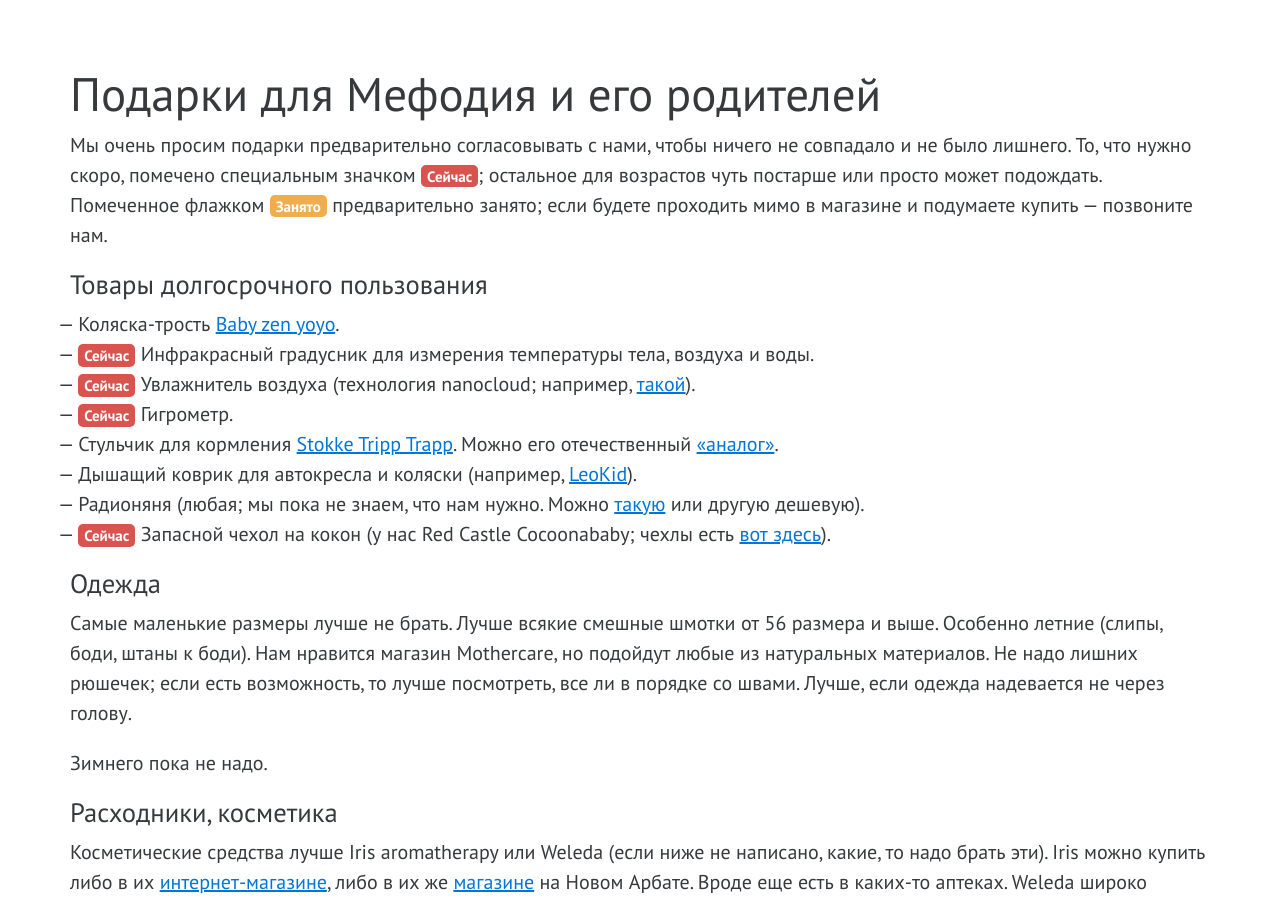
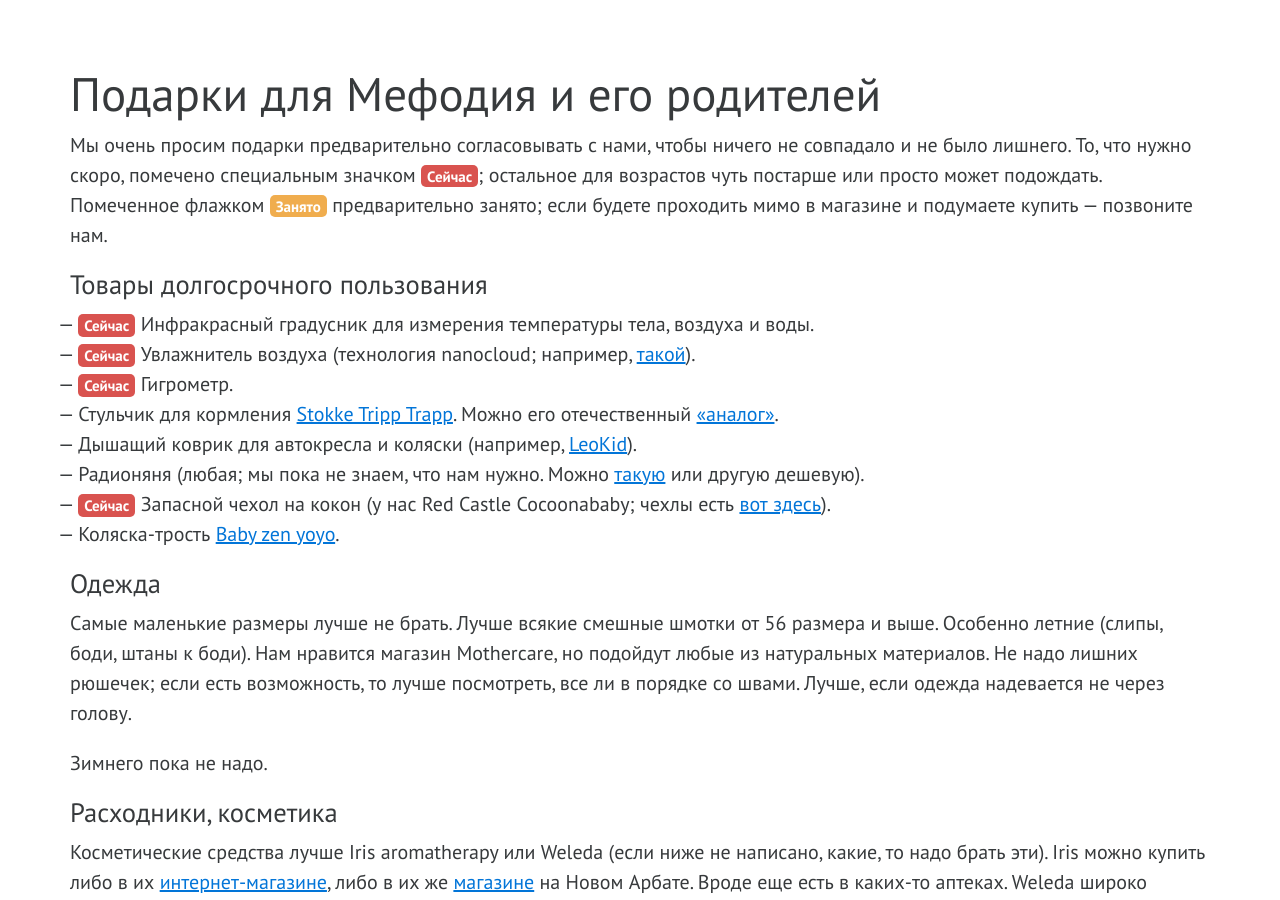
Before and after one commit to stepashka/akho.github.io, a Jekyll site: the page built from baby-wishlist.md, in a window 1280 px wide and 900 px high. Built offline with Jekyll 4.4.1, drawn with Linux system fonts in a browser that asks for light colours; part of the change alters nothing that is shown.

```diff
--- a/baby-wishlist.md
+++ b/baby-wishlist.md
@@ -9,7 +9,6 @@ permalink: /baby-wishlist/
 #### Товары долгосрочного пользования
 
 {: .dashes}
-- Коляска-трость [Baby zen yoyo](https://market.yandex.ru/product/8528976?hid=90796&suggest=1&suggest_type=model).
 - <span class="label label-danger">Сейчас</span> Инфракрасный градусник для измерения температуры тела, воздуха и воды.
 - <span class="label label-danger">Сейчас</span> Увлажнитель воздуха (технология nanocloud; например, [такой](http://www.ozon.ru/context/detail/id/22444124/?frommarket=https%3a/market.yandex.ru/search.xml%3fcvredirect=2&text=увлажнитель+воздуха+nanocloud&utm_campaign=div_appliance&utm_content=22444124&utm_medium=cpc&utm_source=cpc_yandex_market&utm_term=22444124&ymclid=64288878735409720190005)).
 - <span class="label label-danger">Сейчас</span> Гигрометр.
@@ -17,6 +16,7 @@ permalink: /baby-wishlist/
 - Дышащий коврик для автокресла и коляски (например, [LeoKid](http://kids.wikimart.ru/walks_and_tours/child_carseats/accessories_carchair/model/72258775/matrasy_leokid_dyshashhijj_kovrik_krasnyjj/)).
 - Радионяня (любая; мы пока не знаем, что нам нужно. Можно [такую](https://market.yandex.ru/product/13414678?hid=989023) или другую дешевую).
 - <span class="label label-danger">Сейчас</span> Запасной чехол на кокон (у нас Red Castle Cocoonababy; чехлы есть [вот здесь](http://www.olant-shop.ru/catalog/olant/?ID=38336&SECTION_ID=195004)).
+- Коляска-трость [Baby zen yoyo](https://market.yandex.ru/product/8528976?hid=90796&suggest=1&suggest_type=model).
 
 #### Одежда
 
```
